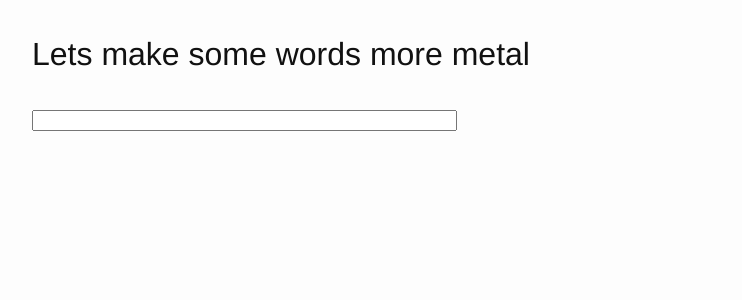
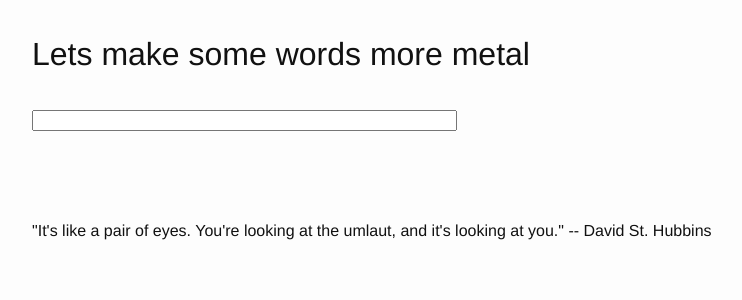
Before and after one commit to rbagchi/rbagchi.github.io, a Jekyll site: the page umlautr/index.html, which Jekyll copies as it is, in a window 1280 px wide. Shown: the top 300 px of the page, without its empty margins (238-980 px from the left). Built offline with Jekyll 4.4.1, drawn with Linux system fonts in a browser that asks for light colours.

Commit message:
spinal tap

```diff
--- a/umlautr/index.html
+++ b/umlautr/index.html
@@ -30,6 +30,9 @@
   <input id="input-word" size=50/>
   <br/> <br/>
   <h1 id="output">&nbsp;</h1>
+  <p>
+    "It's like a pair of eyes. You're looking at the umlaut, and it's looking at you." -- David St. Hubbins
+  </p>
 </div>
 </div>
 
```
